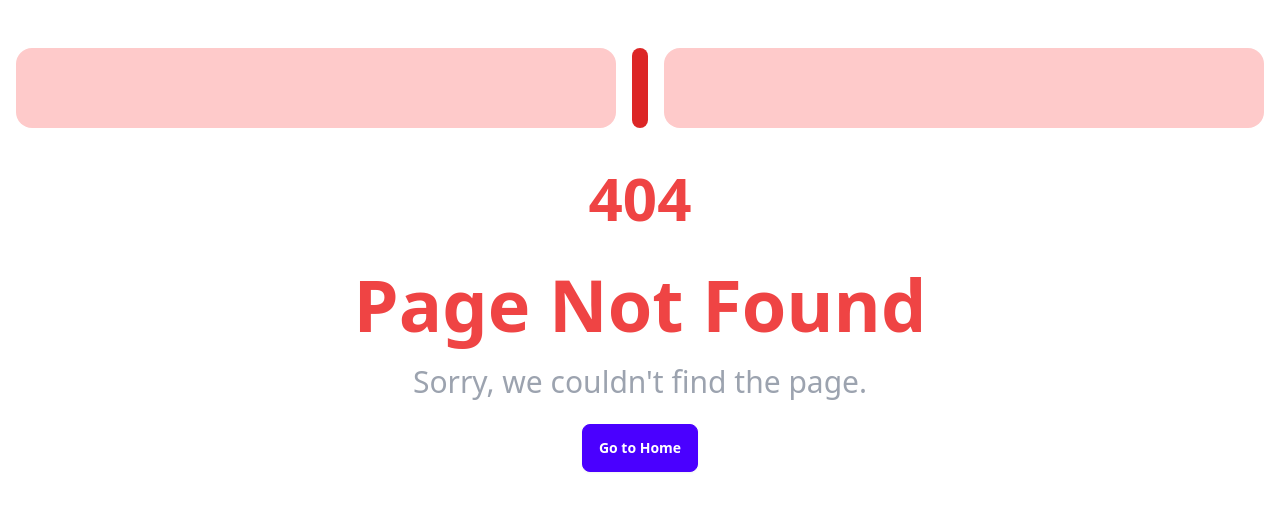
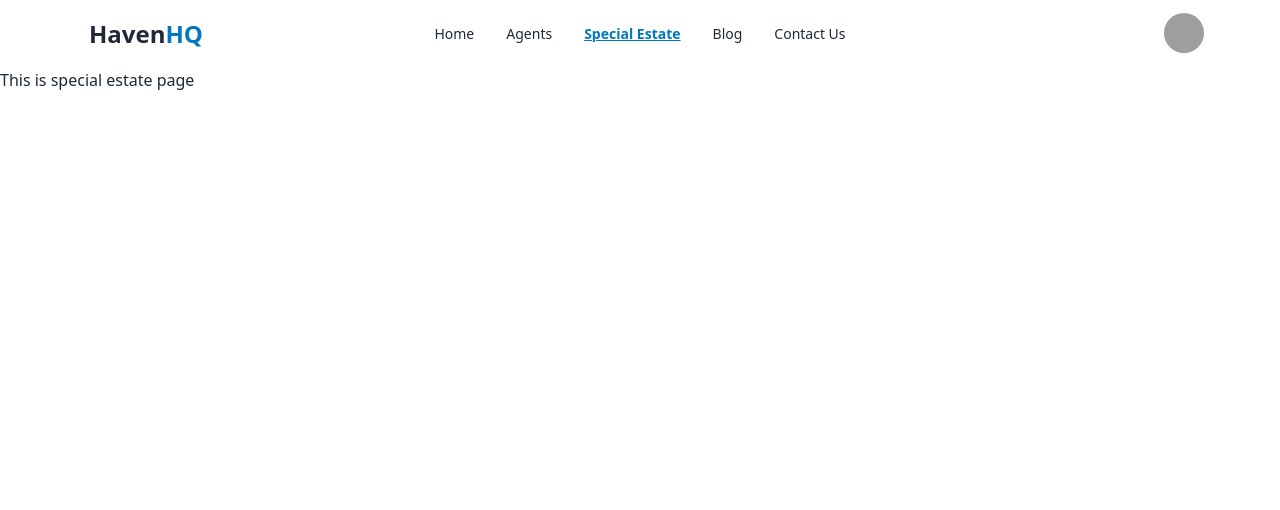
Before and after one commit to joysaha023/real-estate-react-projects, a React (Vite) app: page /specialEstate in a window 1280 px wide. Before the commit this address had no page. Shown: the top 510 px of the page. Built offline with nearby package versions, Linux system fonts and the light colour scheme; grey boxes are pictures that could not be loaded.

Commit message:
bug fixing

```diff
--- a/src/Pages/ErrorPage/ErrorPage.jsx
+++ b/src/Pages/ErrorPage/ErrorPage.jsx
@@ -17,7 +17,7 @@ const ErrorPage = () => {
       <h2 className="text-3xl mt-10 lg:text-6xl font-bold text-red-500">404</h2>
       <h2 className="text-4xl mt-10 lg:text-7xl font-bold text-red-500">Page Not Found</h2>
       <p className="text-lg my-6 lg:text-3xl font-medium text-gray-400">Sorry, we couldn't find the page.</p>
-      <Link to={"/"} className="btn btn-primary text-white">Go to Home</Link>
+      <Link to={"/"} className="btn bg-[#0077be] text-white hover:text-black">Go to Home</Link>
     </div>
   );
 };
--- a/src/Pages/SpecialEstate/SpecialEstate.jsx
+++ b/src/Pages/SpecialEstate/SpecialEstate.jsx
@@ -3,7 +3,7 @@ import React from 'react';
 const SpecialEstate = () => {
     return (
         <div>
-            <h2></h2>
+            <h2>This is special estate page</h2>
         </div>
     );
 };
--- a/src/Routes/Routes.jsx
+++ b/src/Routes/Routes.jsx
@@ -7,6 +7,7 @@ import Profile from "../Pages/Profile/Profile";
 import Blog from "../Pages/Blog/Blog";
 import Contact from "../Pages/Contact/Contact";
 import Agents from "../Pages/Agents/Agents";
+import SpecialEstate from "../Pages/SpecialEstate/SpecialEstate";
 
 const router = createBrowserRouter([
   {
@@ -27,6 +28,10 @@ const router = createBrowserRouter([
           element: <Agents></Agents>,
         },
         {
+          path: "/specialEstate",
+          element: <SpecialEstate></SpecialEstate>
+        },
+        {
           path: "/blog",
           element: <Blog></Blog>,
         },
--- /dev/null
+++ b/src/components/EstateDetails/EstateDetails.jsx
@@ -0,0 +1,11 @@
+import React from 'react';
+
+const EstateDetails = () => {
+    return (
+        <div>
+            <h1>Estate Details page</h1>
+        </div>
+    );
+};
+
+export default EstateDetails;
--- a/src/components/Navbar/Navbar.jsx
+++ b/src/components/Navbar/Navbar.jsx
@@ -15,6 +15,11 @@ const Navbar = () => {
               <NavLink to={"/agent"} className={({isActive}) =>
                isActive ? "bg-white hover:bg-white text-[#0077be] border-0 font-semibold underline" : "font-medium"
               }>Agents</NavLink>
+            </li>
+            <li>
+              <NavLink to={"/specialEstate"} className={({isActive}) =>
+               isActive ? "bg-white hover:bg-white text-[#0077be] border-0 font-semibold underline" : "font-medium"
+              }>Special Estate</NavLink>
             </li>
             <li>
               <NavLink to={"/blog"} className={({isActive}) =>
```
